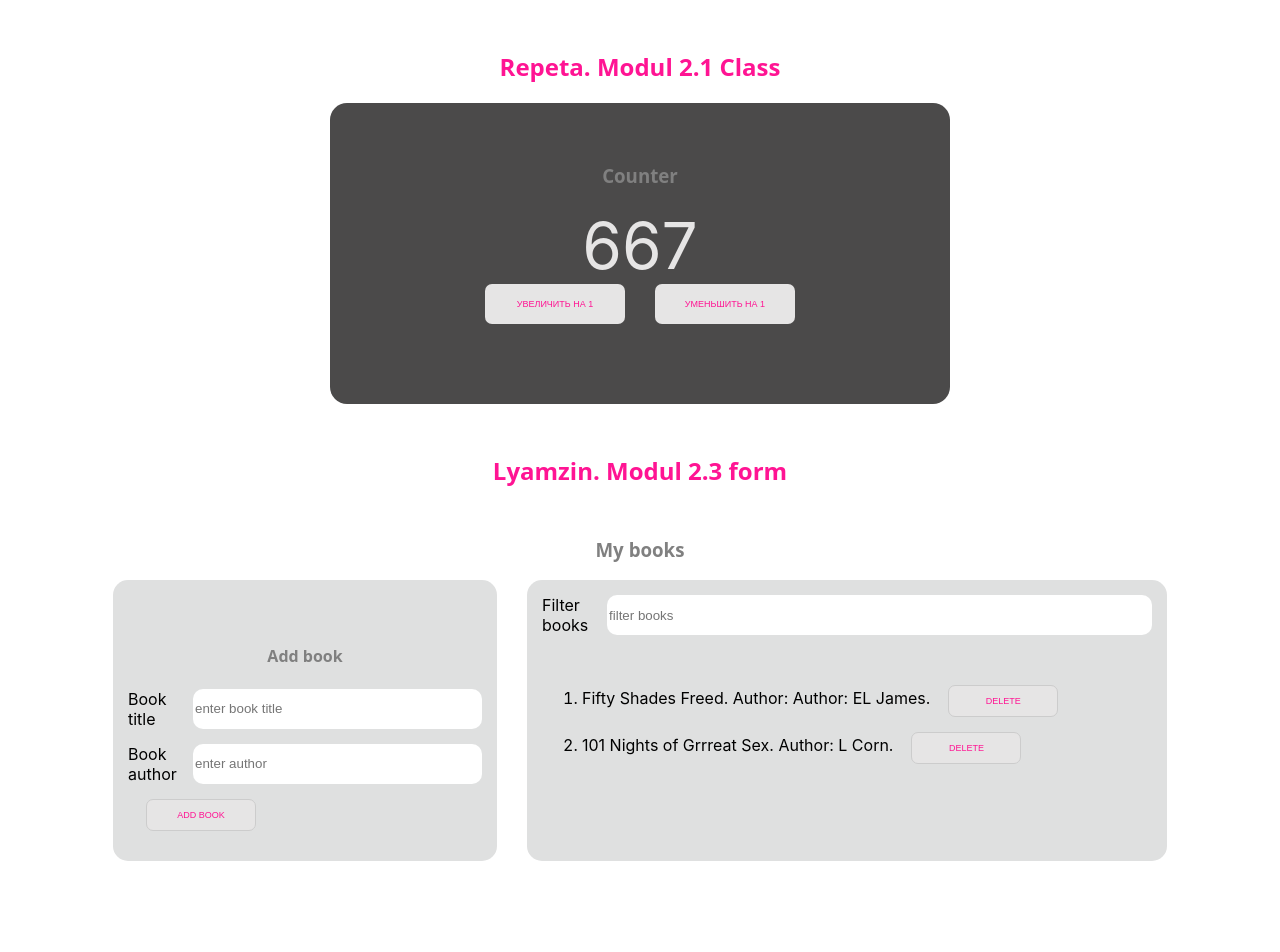
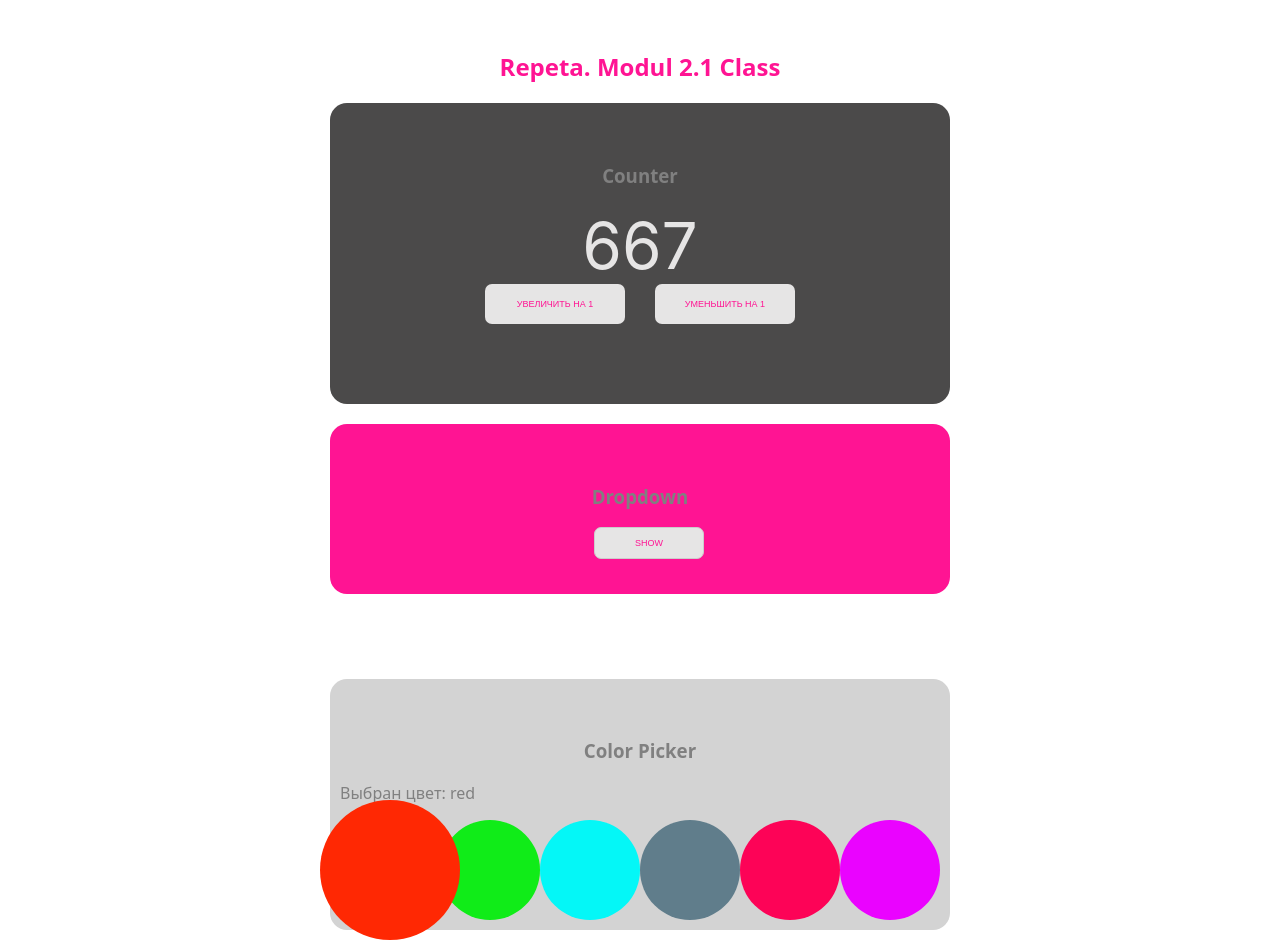
Before and after one commit to NatalieUSA/L-modules, a React (Create React App) app: page / in a window 1280 px wide. Shown: the top 952 px of the page. Before the commit the page ends 861 px from the top, so only its background shows below. Built offline with nearby package versions, Linux system fonts and the light colour scheme.

Commit message:
ColorPicker

```diff
--- a/src/components/App.jsx
+++ b/src/components/App.jsx
@@ -1,12 +1,25 @@
 import MyBooks from './modules/MyBooks/MyBooks';
 import Counter from './R-m2/Counter/Counter';
 import LessonsTitle from './shared/components/LessonsTitle/LessonsTitle';
+import Dropdown from './R-m2/Dropdown/Dropdown';
+import ColorPicker from './R-m2/ColorPicker/ColorPicker';
+
+const colorPickerOptions = [
+  { label: 'red', color: '#ff2803' },
+  { label: 'green', color: '#10ec18' },
+  { label: 'aqua', color: '#04f7f7' },
+  { label: 'grey', color: '#607D8B' },
+  { label: 'pink', color: '#fd0357' },
+  { label: 'indigo', color: '#ea03ff' },
+];
 
 export const App = () => {
   return (
     <div className="App">
       <LessonsTitle>Repeta. Modul 2.1 Class</LessonsTitle>
       <Counter />
+      <Dropdown />
+      <ColorPicker options={colorPickerOptions} />
       <LessonsTitle>Lyamzin. Modul 2.3 form</LessonsTitle>
       <MyBooks />
     </div>
--- /dev/null
+++ b/src/components/R-m2/ColorPicker/ColorPicker.css
@@ -0,0 +1,40 @@
+.ColorPicker {
+  width: 600px;
+  padding: 10px;
+  border-radius: 17px;
+  margin: 20px auto 20px auto;
+  background-color: lightgrey;
+}
+
+.ColorPicker__title {
+  line-height: 1.3;
+}
+
+.ColorPicker__option {
+  display: inline-block;
+  width: 70px;
+  height: 70px;
+  /* margin: 8px; */
+  border: none;
+  border-radius: 50%;
+  outline: none;
+  cursor: pointer;
+  transition: transform 250ms linear;
+  padding: 50px;
+  margin-right: auto;
+  margin-left: auto;
+}
+
+.ColorPicker__option--active {
+  transform: scale(1.4);
+  color: #ea03ff;
+}
+
+/* const colorPickerOptions = [
+  { label: 'red', color: '#ff2803' },
+  { label: 'green', color: '#10ec18' },
+  { label: 'aqua', color: '#04f7f7' },
+  { label: 'grey', color: '#607D8B' },
+  { label: 'pink', color: '#fd0357' },
+  { label: 'indigo', color: '#ea03ff' },
+]; */
--- /dev/null
+++ b/src/components/R-m2/ColorPicker/ColorPicker.js
@@ -0,0 +1,47 @@
+import React, { Component } from 'react';
+import './ColorPicker.css';
+
+class ColorPicker extends Component {
+  state = {
+    activeOptionIdx: 0,
+  };
+
+  setActiveIdx = index => {
+    this.setState({ activeOptionIdx: index });
+  };
+
+  makeOptionClassName = index => {
+    const optionClasses = ['ColorPicker__option'];
+
+    if (index === this.state.activeOptionIdx) {
+      optionClasses.push('ColorPicker__option--active');
+    }
+
+    return optionClasses.join(' ');
+  };
+
+  render() {
+    const { activeOptionIdx } = this.state;
+    const { options } = this.props;
+    const { label } = options[activeOptionIdx];
+
+    return (
+      <div className="ColorPicker">
+        <h3 className="ColorPicker__title">Color Picker</h3>
+        <p>Выбран цвет: {label}</p>
+        <div>
+          {options.map(({ label, color }, index) => (
+            <button
+              key={label}
+              className={this.makeOptionClassName(index)}
+              style={{ backgroundColor: color }}
+              onClick={() => this.setActiveIdx(index)}
+            ></button>
+          ))}
+        </div>
+      </div>
+    );
+  }
+}
+
+export default ColorPicker;
--- /dev/null
+++ b/src/components/R-m2/Dropdown/Dropdown.css
@@ -0,0 +1,31 @@
+.Dropdown {
+  position: relative;
+
+  padding: 20px;
+
+  width: 600px;
+  height: 150px;
+  padding: 10px;
+  /* border: 1px solid black; */
+  text-align: center;
+
+  background-color: deeppink;
+  border-radius: 17px;
+  margin: 20px auto 85px auto;
+}
+
+.Dropdown__menu {
+  position: absolute;
+  top: 100%;
+  left: 0;
+  width: 94%;
+  padding: 20px;
+  text-align: center;
+  background-color: grey;
+  color: white;
+  border-radius: 17px;
+}
+
+.Dropdown__toggle {
+  margin: 100px 0;
+}
--- /dev/null
+++ b/src/components/R-m2/Dropdown/Dropdown.js
@@ -0,0 +1,71 @@
+import React, { Component } from 'react';
+import './Dropdown.css';
+import Button from 'components/shared/components/Button/Button';
+
+class Dropdown extends Component {
+  state = {
+    visible: false,
+  };
+
+  toggle = prevState => {
+    this.setState(prevState => ({
+      visible: !prevState.visible,
+    }));
+  };
+
+  render() {
+    const { visible } = this.state;
+
+    return (
+      <div className="Dropdown">
+        <h3>Dropdown</h3>
+        <Button
+          type="button"
+          className="Dropdown__toggle"
+          onClick={this.toggle}
+        >
+          {visible ? 'hide' : 'show'}
+          {/* {visible ? 'Скрыть' : 'Показать'} */}
+        </Button>
+        {visible && <div className="Dropdown__menu">Выпадающее меню</div>}
+
+        {/* {visible && <div className="Dropdown__menu">Выпадающее меню</div>} */}
+      </div>
+    );
+  }
+}
+
+export default Dropdown;
+
+// class Dropdown extends Component {
+//   state = {
+//     visible: false,
+//   };
+//   show = () => {
+//     this.setState({ visible: true });
+//   };
+//   hide = () => {
+//     this.setState({ visible: false });
+//   };
+
+//   render() {
+//     return (
+//       <div className="Dropdown">
+//         <h3>Dropdown</h3>
+//         <Button className="Dropdown__toggle" onClick={this.show}>
+//           show
+//         </Button>
+//         <Button className="Dropdown__toggle" onClick={this.hide}>
+//           hide
+//         </Button>
+//         {this.state.visible && (
+//           <div className="Dropdown__menu">Выпадающее меню</div>
+//         )}
+//       </div>
+
+//       // <div className="Dropdown__menu">Выпадающее меню</div></div>
+//     );
+//   }
+// }
+
+// export default Dropdown;
```
